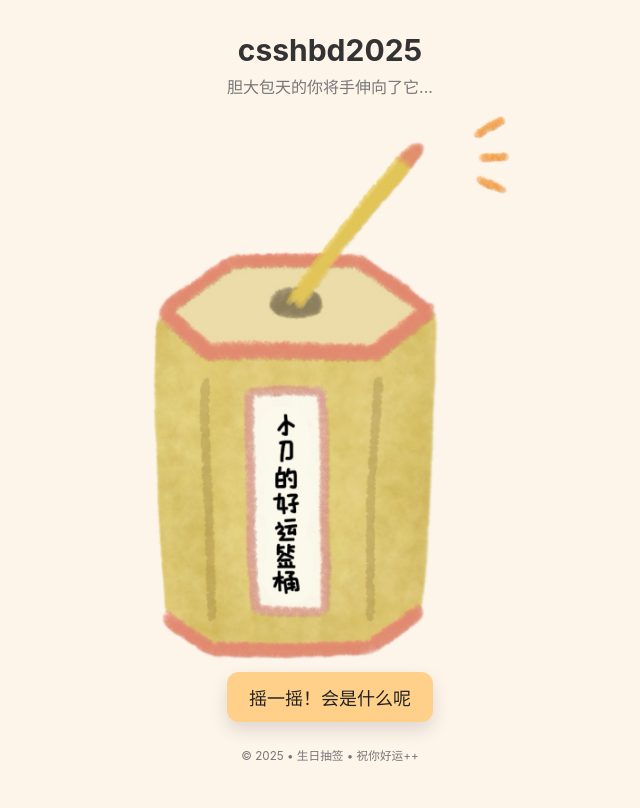
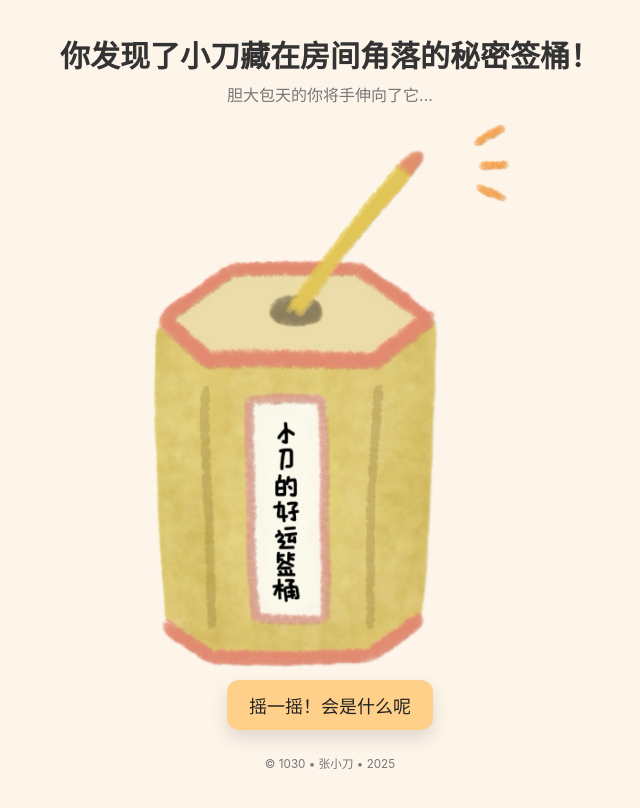
Before and after one commit to cypressivy/csshbd2025, a plain HTML site: page index.html in a window 1280 px wide. Shown: the whole page, without its empty margins (310-950 px from the left). Drawn offline with Linux system fonts and the light colour scheme.

Commit message:
Update index.html

```diff
--- a/index.html
+++ b/index.html
@@ -3,12 +3,12 @@
 <head>
   <meta charset="UTF-8" />
   <meta name="viewport" content="width=device-width, initial-scale=1.0" />
-  <title>csshbd2025</title>
+  <title>你发现了小刀藏在房间角落的秘密签桶！</title>
   <link rel="stylesheet" href="style.css" />
 </head>
 <body>
   <main>
-    <h1>csshbd2025</h1>
+    <h1>你发现了小刀藏在房间角落的秘密签桶！</h1>
     <p class="sub">胆大包天的你将手伸向了它...</p>
 
     <div class="stage">
@@ -17,7 +17,7 @@
     </div>
 
     <footer>
-      <small>© 2025 • 生日抽签 • 祝你好运++</small>
+      <small>© 1030 • 张小刀 • 2025</small>
     </footer>
   </main>
 
```
